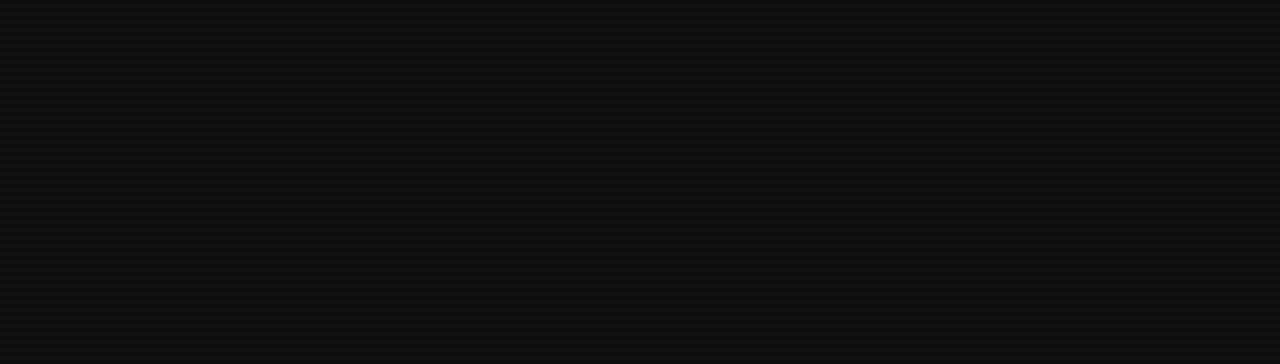
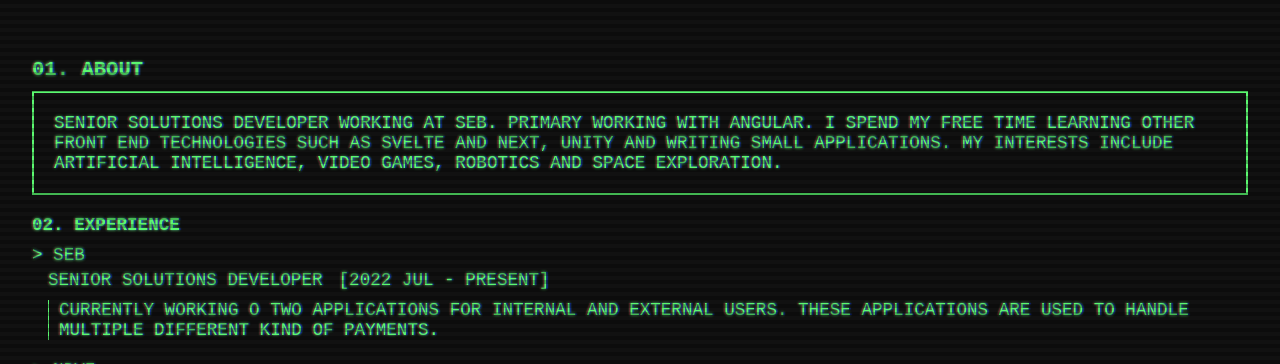
Before and after one commit to jmbaravykas/jmbaravykas.github.io, an Angular app: page / in a window 1280 px wide. Shown: the part 436-800 px from the top of the page. Built offline with nearby package versions, Linux system fonts and the light colour scheme.

Commit message:
was-not-updating-because-forgot-to-build

```diff
--- a/src/app/app.component.html
+++ b/src/app/app.component.html
@@ -1,9 +1,9 @@
 <app-home-component *ngIf="loading" (finished)="loading = false"></app-home-component>
 <div *ngIf="!loading" class="info-holder" [@slideInFromTop]>
-  <!-- <app-about-component></app-about-component>
+  <app-about-component></app-about-component>
   <app-experience-component></app-experience-component>
   <app-skills-component></app-skills-component>
   <app-education-component></app-education-component>
   <app-projects-component></app-projects-component>
-  <app-contact-component></app-contact-component> -->
+  <app-contact-component></app-contact-component>
 </div>
```
Also changed, not shown: 2 other files (tests, documents, lock files or other folders).
